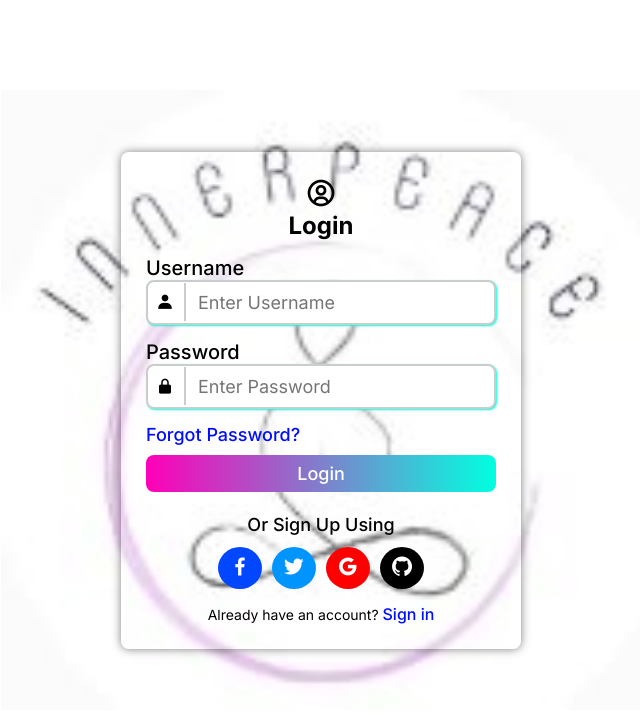
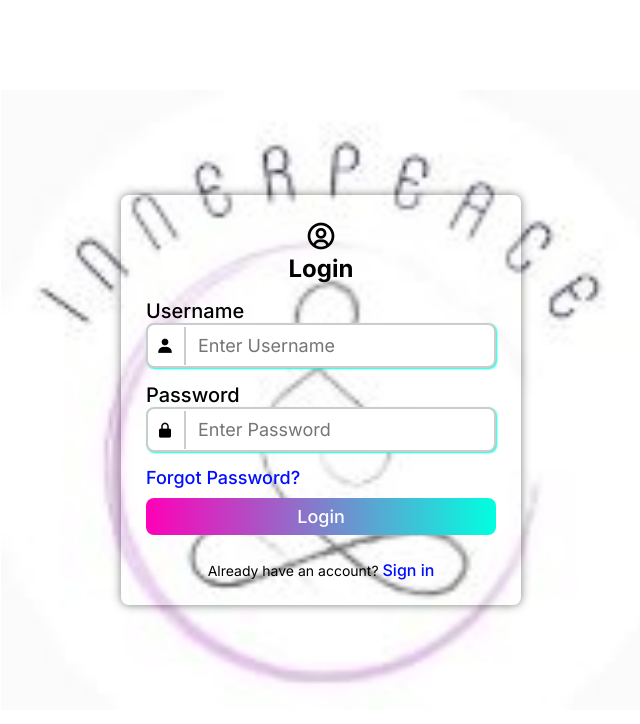
Before and after one commit to ICEI-PUC-Minas-PMV-ADS/pmv-ads-2024-1-e1-proj-web-t8-pmv-ads-2024-1-e1-projinnerpeace, a plain HTML site: page codigo-fonte/login form/Login Form/login.html in a window 1280 px wide. Shown: the whole page, without its empty margins (319-959 px from the left). Drawn offline with nearby package versions, Linux system fonts and the light colour scheme.

Commit message:
Update login.html

```diff
--- a/codigo-fonte/login form/Login Form/login.html
+++ b/codigo-fonte/login form/Login Form/login.html
@@ -38,14 +38,6 @@
 
             <button type="submit">Login</button>
 
-            <p class="signup">Or Sign Up Using</p>
-
-            <div class="social_icon">
-                <a href="#" id="facebook"><i class='bx bxl-facebook'></i></a>
-                <a href="#" id="twitter"><i class='bx bxl-twitter'></i></a>
-                <a href="#" id="google"><i class='bx bxl-google'></i></a>
-                <a href="#" id="github"><i class='bx bxl-github'></i></a>
-            </div>
 
             <div class="alreadyAccount">
                 <p>Already have an account? <a href="#">Sign in</a></p>
```
